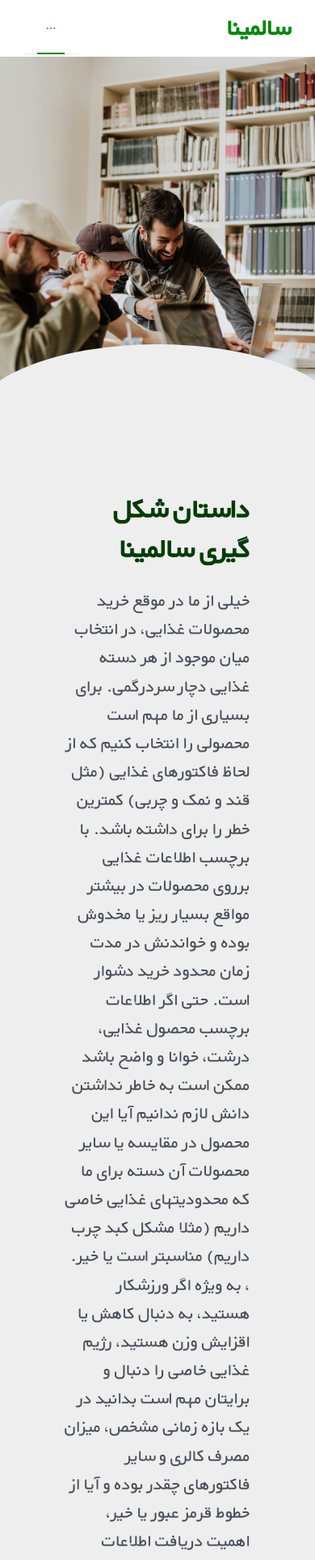
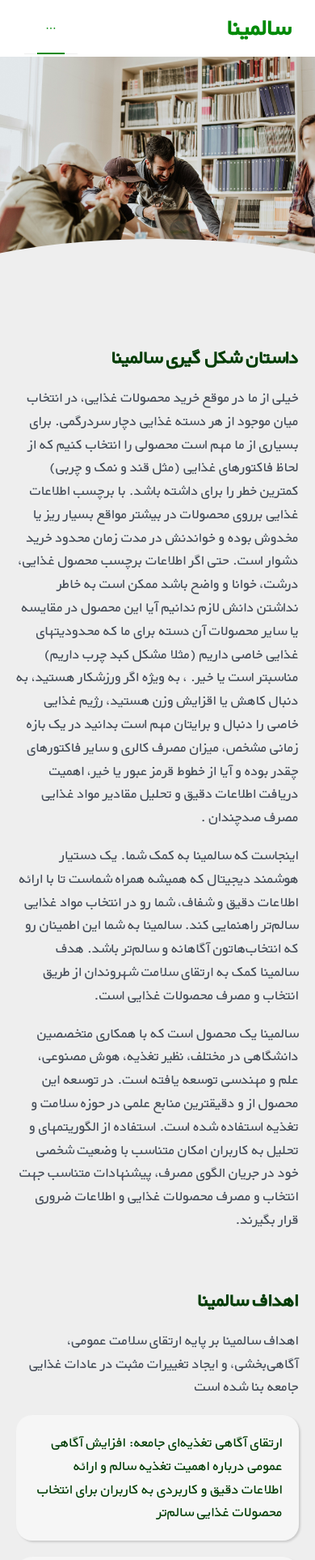
Before and after one commit to alikalatearabi/salemina-main-website, a React (Vite) app: page /story in a window 390 px wide. Shown: the top 1926 px of the page at 81% size. Built offline with nearby package versions, Linux system fonts and the light colour scheme.

Commit message:
make the story page responsible

```diff
--- a/src/components/StoryPage/story_page.tsx
+++ b/src/components/StoryPage/story_page.tsx
@@ -1,74 +1,56 @@
 import StoryImage from '../../assets/images/storyPage.jfif';
-
 import Blog from '../Blog/blog';
 import { storyDescription, storyText } from './story_page_text';
 
+import './style.scss'
+
 const StoryPage = () => {
     return (
-        <div>
-            <div style={{ fontFamily: 'yekan', direction: 'rtl', background: '#eeeeee' }}>
+        <div className="story-page-container">
             <img
                 src={StoryImage}
                 alt="Dependency"
-                    style={{
-                        width: '100%',
-                        height: '400px',
-                        objectFit: 'cover',
-                        objectPosition: '50% 90%'
-                    }} />
-                <div
-                    style={{
-                        background: '#eeeeee',
-                        width: '100%',
-                        height: '100px',
-                        clipPath: 'ellipse(60% 100% at 50% 100%)',
-                        transform: 'translateY(-50px)'
-                    }}></div>
-                <div style={{
-                    padding: '0px 80px 0px 80px',
-                    background: '#eeeeee',
-                }}>
-                    <h2 style={{ fontWeight: 'bold', color: '#013C04', fontSize: '35px', marginBottom: '0px' }}>داستان شکل گیری سالمینا </h2>
-                    <p style={{ color: '#464E59', lineHeight: '1.6', fontSize: '22px' }}>
-                        {storyDescription}
-                    </p>
-                    <p style={{ color: '#464E59', lineHeight: '1.6', fontSize: '22px' }}>
-                        {storyText.part1}
-                    </p>
-                    <p style={{ color: '#464E59', lineHeight: '1.6', fontSize: '22px' }}>
-                        {storyText.part2}
-                    </p>
+                className="story-image"
+            />
+            <div className="ellipse-background"></div>
+
+            <div className="story-content">
+                <h2 className="story-title">داستان شکل گیری سالمینا</h2>
+                <p className="story-paragraph">{storyDescription}</p>
+                <p className="story-paragraph">{storyText.part1}</p>
+                <p className="story-paragraph">{storyText.part2}</p>
             </div>
-                <div style={{ padding: '50px 80px 0 80px' }}>
-                    <h2 style={{ fontWeight: 'bold', color: '#013C04', fontSize: '35px', marginBottom: '0px' }}>اهداف سالمینا</h2>
-                    <p style={{ color: '#464E59', lineHeight: '1.6', fontSize: '22px' }}>
+
+            <div className="story-goals">
+                <h2 className="story-title">اهداف سالمینا</h2>
+                <p className="story-paragraph">
                     اهداف سالمینا بر پایه ارتقای سلامت عمومی، آگاهی‌بخشی، و ایجاد تغییرات مثبت در عادات غذایی جامعه بنا شده است
                 </p>
-                    <ul>
-                        <li style={{ color: '#464E59', lineHeight: '1.6', fontSize: '22px' }}>
+                <ul className="story-list">
+                    <li className="story-list-item">
                         ارتقای آگاهی تغذیه‌ای جامعه: افزایش آگاهی عمومی درباره اهمیت تغذیه سالم و ارائه اطلاعات دقیق و کاربردی به کاربران برای انتخاب محصولات غذایی سالم‌تر
                     </li>
-                        <li style={{ color: '#464E59', lineHeight: '1.6', fontSize: '22px' }}>
+                    <li className="story-list-item">
                         بهبود سلامت فردی: کمک به کاربران در مدیریت و بهبود سلامت شخصی خود، از طریق ارائه تحلیل‌های دقیق مصرف مواد غذایی و هشدارهای شخصی‌سازی‌ شده
                     </li>
-                        <li style={{ color: '#464E59', lineHeight: '1.6', fontSize: '22px' }}>
+                    <li className="story-list-item">
                         کاهش ریسک بیماری‌ها: پیشگیری از بیماری‌های مرتبط با تغذیه با ارائه هشدارهای ریسک بر اساس الگوی مصرف و اطلاعات سلامت فردی کاربران
                     </li>
-                        <li style={{ color: '#464E59', lineHeight: '1.6', fontSize: '22px' }}>
+                    <li className="story-list-item">
                         تسهیل انتخاب‌های غذایی سالم: ایجاد امکان دسترسی سریع و آسان به اطلاعات تغذیه‌ای و رتبه‌بندی محصولات بر اساس نیازها و ملاحظات فردی
                     </li>
-                        <li style={{ color: '#464E59', lineHeight: '1.6', fontSize: '22px' }}>
+                    <li className="story-list-item">
                         افزایش دانش تغذیه‌ای جامعه: ارائه اطلاعات معتبر در حوزه تغذیه و سلامت به کاربران، برای کمک به آن‌ها در کسب آگاهی از وضعیت سلامتی محصولات و انتخاب‌ محصولات غذایی سالم‌تر.
                     </li>
                 </ul>
                 <div style={{ marginBottom: '100px' }}></div>
             </div>
-                <div >
+
+            <div>
                 <Blog />
             </div>
         </div>
-        </div>
     );
-}
+};
 
 export default StoryPage;
--- /dev/null
+++ b/src/components/StoryPage/style.scss
@@ -0,0 +1,98 @@
+.story-page-container {
+    font-family: 'yekan';
+    direction: rtl;
+    background: #eeeeee;
+}
+
+.story-image {
+    width: 100%;
+    height: 400px;
+    object-fit: cover;
+    object-position: 50% 90%;
+}
+
+.ellipse-background {
+    background: #eeeeee;
+    width: 100%;
+    height: 100px;
+    clip-path: ellipse(60% 100% at 50% 100%);
+    transform: translateY(-50px);
+}
+
+.story-content,
+.story-goals {
+    padding: 0px 80px;
+    background: #eeeeee;
+}
+
+.story-title {
+    font-weight: bold;
+    color: #013c04;
+    font-size: 35px;
+    margin-bottom: 0;
+}
+
+.story-paragraph,
+.story-list-item {
+    color: #464e59;
+    line-height: 1.6;
+    font-size: 22px;
+}
+
+.story-goals {
+    padding: 50px 80px 0;
+}
+
+.story-list {
+    list-style: none;
+    padding-left: 0;
+}
+
+.story-list-item {
+    margin-bottom: 10px;
+}
+
+/* Responsive styles for mobile devices */
+@media (max-width: 768px) {
+    .story-image {
+        height: 250px;
+    }
+
+    .ellipse-background {
+        height: 80px;
+        clip-path: ellipse(80% 100% at 50% 100%);
+        transform: translateY(-30px);
+    }
+
+    .story-content,
+    .story-goals {
+        padding: 0px 20px;
+    }
+
+    .story-title {
+        font-size: 24px;
+    }
+
+    .story-paragraph,
+    .story-list-item {
+        font-size: 18px;
+    }
+
+    .story-goals {
+        padding: 30px 20px 0;
+    }
+
+    .story-list {
+        padding: 0;
+    }
+
+    .story-list-item {
+        margin-bottom: 8px;
+        background-color: #ffffff6c;
+        padding: 20px;
+        border-radius: 20px;
+        margin: 20px 0;
+        box-shadow: rgba(0, 0, 0, 0.15) 1.95px 1.95px 2.6px;
+        color: #013c04;
+    }
+}
```
Lines whose indentation alone changed are shown as unchanged.
